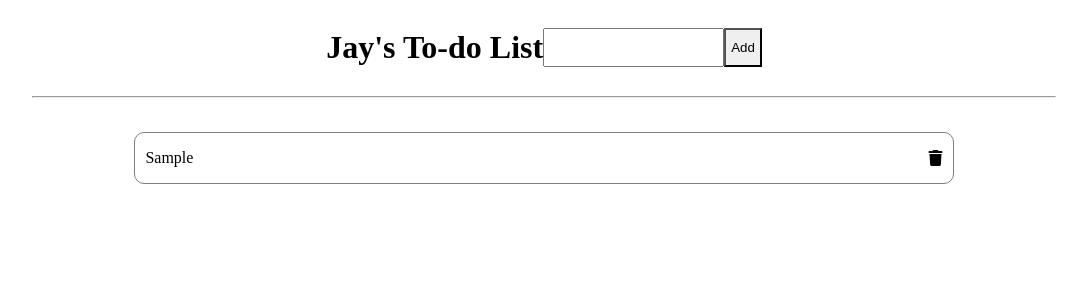
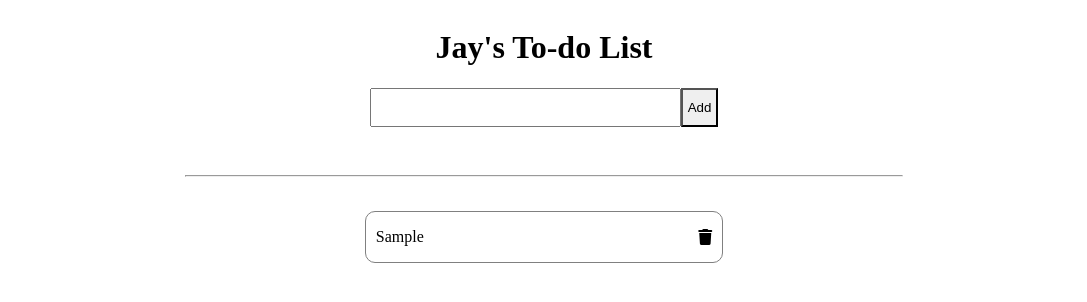
Before and after one commit to Hyuuga81/to-do-list, a plain HTML site: page index.html in a window 1280 px wide. Both pictures are taken after typing "Sample" into the empty fields and a click on the input "Add". Shown: the whole page, without its empty margins (104-1191 px from the left). Drawn offline with Linux system fonts and the light colour scheme.

Commit message:
Fixed trash button

```diff
--- a/css/styles.css
+++ b/css/styles.css
@@ -18,6 +18,7 @@ body {
 
 input[type="text"] {
   padding: 10px 0;
+  outline: none;
 }
 
 input[type="submit"] {
@@ -52,3 +53,44 @@ ul li {
 .message {
   color: red;
 }
+
+.fa-trash {
+  cursor: pointer;
+}
+
+/* TABLET STYLES */
+@media (min-width: 768px) {
+  .box h1 {
+    width: 100%;
+    text-align: center;
+  }
+
+  input[type="text"] {
+    width: 50%;
+    margin-bottom: 40px;
+  }
+
+  input[type="submit"] {
+    margin-bottom: 40px;
+  }
+
+  ul {
+    width: 55%;
+  }
+}
+
+/* DESKTOP STYLES */
+@media (min-width: 1200px) {
+  input[type="text"] {
+    width: 30%;
+  }
+
+  hr {
+    width: 70%;
+  }
+
+  ul {
+    width: 35%;
+  }
+
+}
--- a/js/script.js
+++ b/js/script.js
@@ -23,17 +23,29 @@ const enterItem = () => {
     listItem.innerHTML = `<p>${item.value}</p><i class="fa-solid fa-trash"></i>`;
     list.append(listItem);
     clear();
-    delete(listItem);
+
+    listItem.addEventListener('click', function() {
+      // listItem.style.textDecoration = 'line-through';
+      listItem.style.display = 'none';
+    });
 	}
+
 }
 
+
+
+
+
+
+
 // delete listItem. pass listItem from enterItem
-const deleteItem = (listItem) => {
-  const junk = listItem.querySelectorAll('.fa-trash');
-  for (let item of junk) {
-    item.style.display = 'none';
-  }
-};
+// const deleteItem = () => {
+//   const junk = document.querySelectorAll('.fa-trash');
+//   for (let item of junk) {
+//     item.parentElement.style.display = 'none';
+//   }
+// };
+
 
 
 
```
